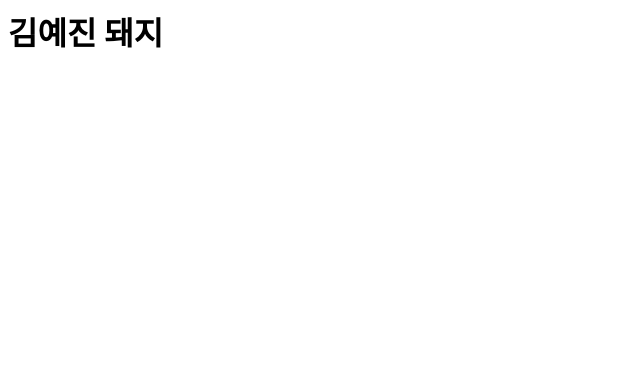
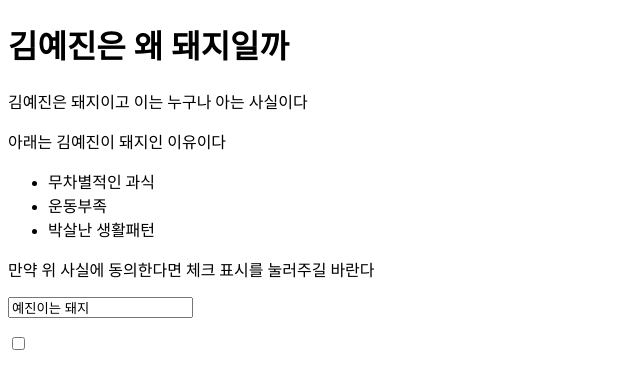
Before and after one commit to jihoon3602/jihoon3602.github.io, a plain HTML site: page index.html in a window 1280 px wide. Shown: the whole page, without its empty margins (0-640 px from the left). Drawn offline with Linux system fonts and the light colour scheme.

Commit message:
Update index.html

```diff
--- a/index.html
+++ b/index.html
@@ -1,5 +1,27 @@
-<html>
-	<body>
-		<h1>김예진 돼지</h1>
-	</body>
+<!DOCTYPE html>
+<html lang="en">
+<head>
+    <meta charset="UTF-8">
+    <meta name="viewport" content="width=device-width, initial-scale=1.0">
+    <title>김예진 돼지</title>
+</head>
+
+
+<body>
+    <h1>김예진은 왜 돼지일까</h1>
+        <p>김예진은 돼지이고 이는 누구나 아는 사실이다</p>
+
+        <p>아래는 김예진이 돼지인 이유이다</p>
+
+        <ul>
+                <li>무차별적인 과식</li>
+                <li>운동부족</li>
+                <li>박살난 생활패턴</li>
+        </ul>
+
+
+    <p>만약 위 사실에 동의한다면 체크 표시를 눌러주길 바란다</p>
+    <p><input type="text" value="예진이는 돼지"></p>
+    <p><input type="checkbox"></p>
+</body>
 </html>
```
